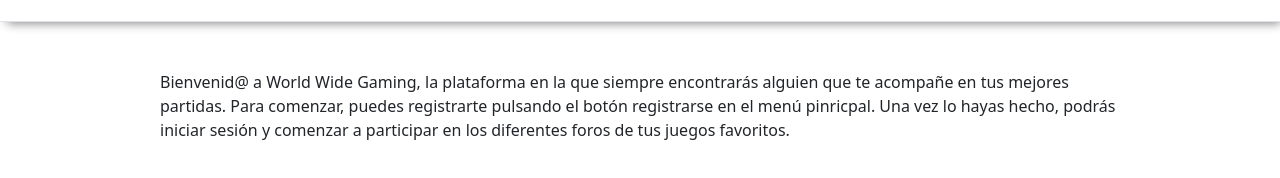
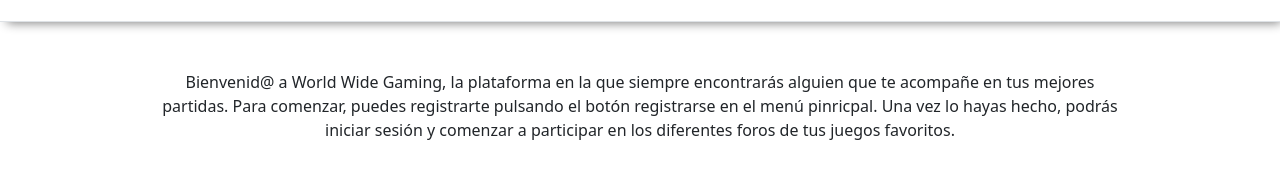
Before and after one commit to aruizr98/World-Wide-Gaming, an Angular app in the folder Front/: page / in a window 1280 px wide. Shown: the part 761-939 px from the top of the page. Built offline with nearby package versions, Linux system fonts and the light colour scheme; no server answers.

Commit message:
Texto centrado

```diff
--- a/Front/src/app/carrousel/carrousel.component.html
+++ b/Front/src/app/carrousel/carrousel.component.html
@@ -42,7 +42,7 @@
     style="box-shadow: 4px 4px 10px -3px grey;">
     <h1 class="display-4">Descripción</h1>
   </div>
-  <div class="w-75 mx-auto mb-5">
+  <div class="w-75 mx-auto mb-5 text-center">
     <p>Bienvenid@ a World Wide Gaming, la plataforma en la que siempre encontrarás alguien que te
       acompañe en tus mejores partidas. Para comenzar, puedes registrarte pulsando el botón registrarse en el menú
       pinricpal. Una vez lo hayas hecho, podrás iniciar sesión y comenzar a participar en los diferentes foros de tus
```
